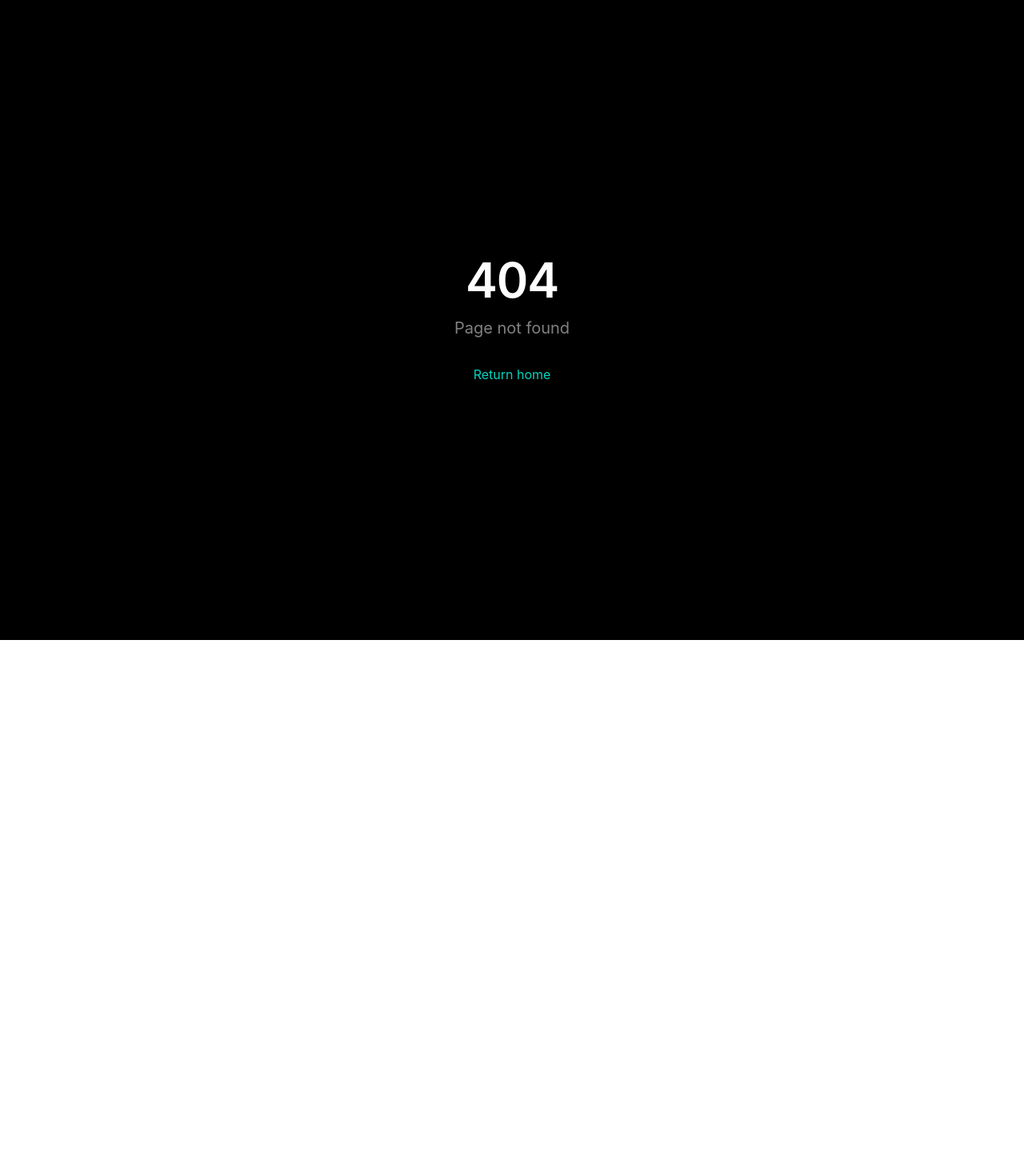
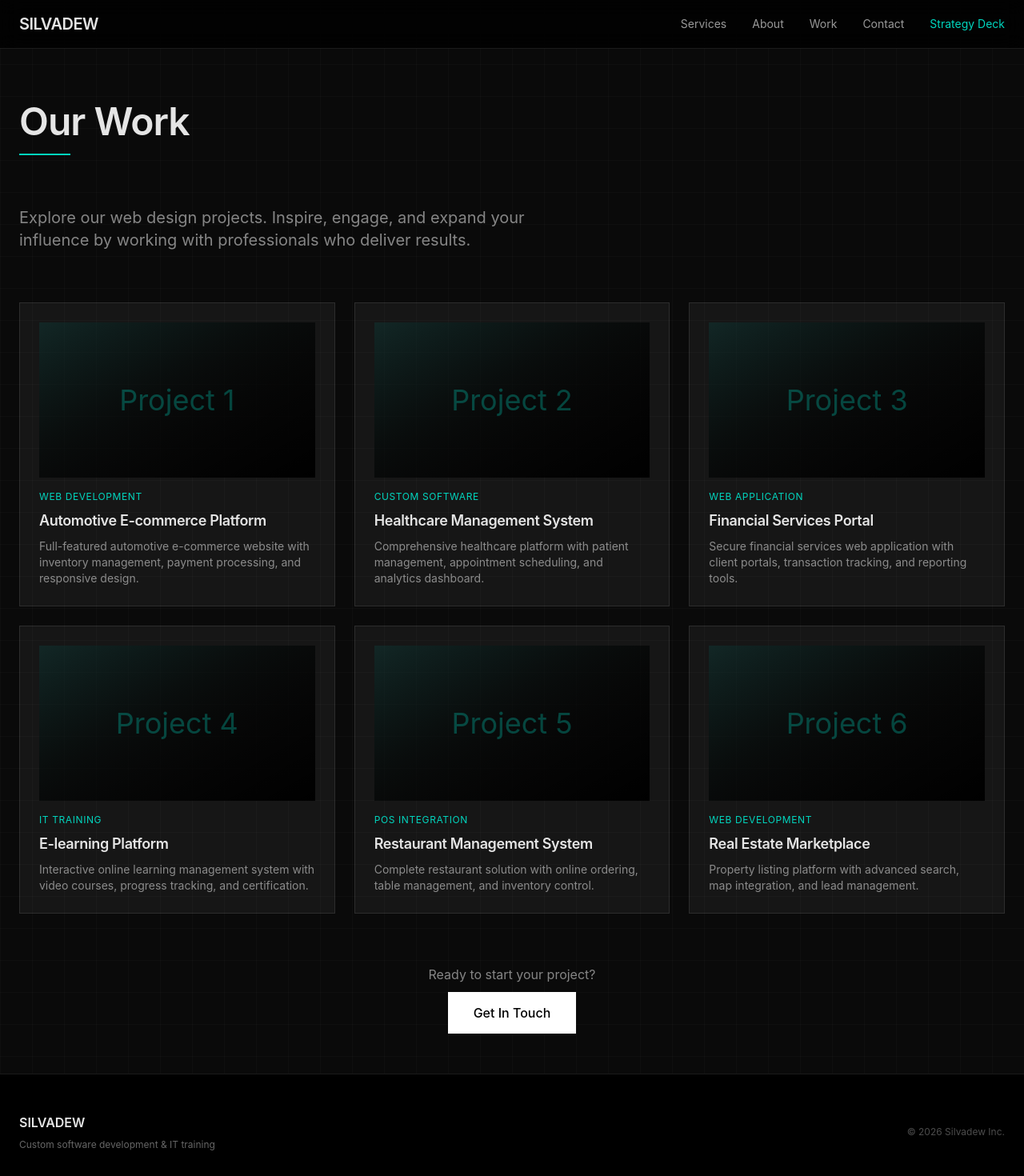
Before and after one commit to lelandsequel/silvadew, a Next.js app: page /work in a window 1280 px wide. Before the commit this address had no page. Shown: the top 1470 px of the page at 80% size. Before the commit the page ends 800 px from the top, so only its background shows below. Built offline with nearby package versions, Linux system fonts and the light colour scheme.

Commit message:
Add /work page with portfolio projects

```diff
--- a/app/contact/page.tsx
+++ b/app/contact/page.tsx
@@ -13,7 +13,7 @@ export default function Contact() {
           <a href="/" className="text-xl font-semibold tracking-tight">SILVADEW</a>
           <div className="flex gap-8 text-sm text-white/60">
             <a href="/services" className="hover:text-white transition-colors">Services</a>
-            <a href="/about" className="hover:text-white transition-colors">About</a>
+            <a href="/work" className="hover:text-white transition-colors">About</a>
             <a href="/contact" className="hover:text-white transition-colors">Contact</a>
             <a href="/deck" className="hover:text-white transition-colors text-teal-400">Strategy Deck</a>
           </div>
--- a/app/deck/page.tsx
+++ b/app/deck/page.tsx
@@ -369,7 +369,7 @@ export default function Deck() {
           <a href="/" className="text-xl font-semibold tracking-tight">SILVADEW</a>
           <div className="hidden md:flex gap-8 text-sm text-white/60">
             <a href="/services" className="hover:text-white transition-colors">Services</a>
-            <a href="/about" className="hover:text-white transition-colors">About</a>
+            <a href="/work" className="hover:text-white transition-colors">About</a>
             <a href="/contact" className="hover:text-white transition-colors">Contact</a>
             <a href="/deck" className="hover:text-white transition-colors text-teal-400">Strategy Deck</a>
           </div>
--- a/app/page.tsx
+++ b/app/page.tsx
@@ -22,6 +22,7 @@ export default function Home() {
           <Link href="/" className="text-xl font-semibold tracking-tight">SILVADEW</Link>
           <div className="flex gap-8 text-sm text-white/60">
             <Link href="/services" className="hidden md:block hover:text-white transition-colors">Services</Link>
+            <Link href="/work" className="hover:text-white transition-colors">Work</Link>
             <Link href="/about" className="hidden md:block hover:text-white transition-colors">About</Link>
             <Link href="/contact" className="hidden md:block hover:text-white transition-colors">Contact</Link>
             <Link href="/deck" className="hover:text-white transition-colors text-teal-400">Strategy Deck</Link>
@@ -89,6 +90,7 @@ export default function Home() {
                 Custom software, web development, IT training, and digital marketing.
               </p>
             </Link>
+            <Link href="/work" className="hover:text-white transition-colors">Work</Link>
             <Link href="/about" className="bg-black p-8 hover:bg-white/5 transition-colors group">
               <div className="text-xs text-teal-400 font-medium tracking-widest uppercase mb-3">About</div>
               <h3 className="text-xl font-semibold mb-3 group-hover:text-teal-400 transition-colors">
--- /dev/null
+++ b/app/work/page.tsx
@@ -0,0 +1,110 @@
+import { Metadata } from 'next'
+import Link from 'next/link'
+
+export const metadata: Metadata = {
+  title: 'Our Work | Silvadew',
+  description: 'Explore our web design projects and portfolio of successful client work.',
+}
+
+const projects = [
+  {
+    title: 'Automotive E-commerce Platform',
+    category: 'Web Development',
+    description: 'Full-featured automotive e-commerce website with inventory management, payment processing, and responsive design.',
+  },
+  {
+    title: 'Healthcare Management System',
+    category: 'Custom Software',
+    description: 'Comprehensive healthcare platform with patient management, appointment scheduling, and analytics dashboard.',
+  },
+  {
+    title: 'Financial Services Portal',
+    category: 'Web Application',
+    description: 'Secure financial services web application with client portals, transaction tracking, and reporting tools.',
+  },
+  {
+    title: 'E-learning Platform',
+    category: 'IT Training',
+    description: 'Interactive online learning management system with video courses, progress tracking, and certification.',
+  },
+  {
+    title: 'Restaurant Management System',
+    category: 'POS Integration',
+    description: 'Complete restaurant solution with online ordering, table management, and inventory control.',
+  },
+  {
+    title: 'Real Estate Marketplace',
+    category: 'Web Development',
+    description: 'Property listing platform with advanced search, map integration, and lead management.',
+  },
+]
+
+export default function Work() {
+  return (
+    <>
+      <nav className="fixed top-0 left-0 right-0 z-50 border-b border-white/10 bg-black/80 backdrop-blur-md">
+        <div className="container mx-auto px-6 py-4 flex justify-between items-center">
+          <Link href="/" className="text-xl font-semibold tracking-tight">SILVADEW</Link>
+          <div className="flex gap-8 text-sm text-white/60">
+            <Link href="/services" className="hover:text-white transition-colors">Services</Link>
+            <Link href="/about" className="hover:text-white transition-colors">About</Link>
+            <Link href="/work" className="hover:text-white transition-colors">Work</Link>
+            <Link href="/contact" className="hover:text-white transition-colors">Contact</Link>
+            <Link href="/deck" className="hover:text-white transition-colors text-teal-400">Strategy Deck</Link>
+          </div>
+        </div>
+      </nav>
+
+      <section className="pt-32 pb-16 grid-bg min-h-screen">
+        <div className="container mx-auto px-6">
+          <div className="mb-16">
+            <h1 className="text-4xl md:text-5xl font-bold mb-4">Our Work</h1>
+            <div className="w-16 h-0.5 bg-teal-400"></div>
+          </div>
+
+          <p className="text-xl text-white/50 max-w-2xl mb-16">
+            Explore our web design projects. Inspire, engage, and expand your influence by working with professionals who deliver results.
+          </p>
+
+          <div className="grid md:grid-cols-2 lg:grid-cols-3 gap-6">
+            {projects.map((project, i) => (
+              <div key={i} className="bg-white/5 border border-white/10 p-6 hover:bg-white/10 transition-colors group">
+                <div className="aspect-video bg-gradient-to-br from-teal-900/30 to-black mb-4 flex items-center justify-center">
+                  <span className="text-4xl text-teal-400/30">Project {i + 1}</span>
+                </div>
+                <div className="text-xs text-teal-400 uppercase tracking-wider mb-2">
+                  {project.category}
+                </div>
+                <h3 className="text-lg font-semibold mb-2 group-hover:text-teal-400 transition-colors">
+                  {project.title}
+                </h3>
+                <p className="text-sm text-white/50">
+                  {project.description}
+                </p>
+              </div>
+            ))}
+          </div>
+
+          <div className="mt-16 text-center">
+            <p className="text-white/50 mb-6">Ready to start your project?</p>
+            <Link href="/contact" className="bg-white text-black px-8 py-4 font-medium hover:bg-teal-400 transition-colors">
+              Get In Touch
+            </Link>
+          </div>
+        </div>
+      </section>
+
+      <footer className="py-12 bg-black border-t border-white/10">
+        <div className="container mx-auto px-6">
+          <div className="flex flex-col md:flex-row justify-between items-start md:items-center gap-8">
+            <div>
+              <div className="font-semibold mb-2">SILVADEW</div>
+              <div className="text-xs text-white/40">Custom software development & IT training</div>
+            </div>
+            <div className="text-xs text-white/30">© 2026 Silvadew Inc.</div>
+          </div>
+        </div>
+      </footer>
+    </>
+  )
+}
```
